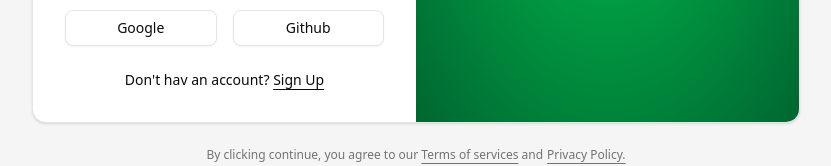
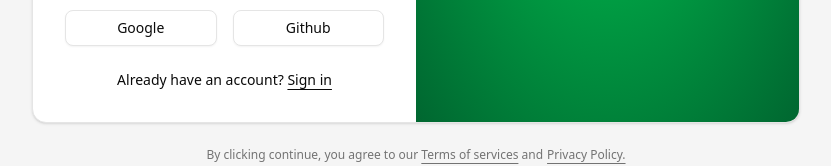
Before and after one commit to alireza-akbarzadeh/meetail, a Next.js app: page /sign-up in a window 1280 px wide. Shown: the part 586-752 px from the top of the page, without its empty margins (224-1055 px from the left). Built offline with nearby package versions, Linux system fonts and the light colour scheme.

Commit message:
Add Prettier config and update auth UI and home page
Added a Prettier configuration file with specific formatting rules. Updated the sign-up view to fix incorrect text and link redirection. Modified the home page to integrate session handling using the auth client.

```diff
--- a/src/app/page.tsx
+++ b/src/app/page.tsx
@@ -1,5 +1,11 @@
-export default function Home() {
+import {authClient} from "@/lib/auth-client";
+
+export  default async function Home() {
+
+  const { data } = await authClient.getSession()
+
   return <div className="flex flex-col gap-4 max-w-lg mx-auto">
-
+    {data?.session?.token && <div>Logged in</div>}
+    this is a test
   </div>
 }
--- a/src/modules/auth/ui/sign-up-view.tsx
+++ b/src/modules/auth/ui/sign-up-view.tsx
@@ -153,10 +153,8 @@ export function SignUpView() {
                   </Button>
                 </div>
                 <div className="text-center text-sm">
-                  Don&#39;t hav an account?{' '}
-                  <Link href="/sign-up" className="underline underline-offset-4">
-                    Sign Up
-                  </Link>
+                  Already have an account?{' '}
+                  <Link href="/sign-in" className="underline underline-offset-4">Sign in</Link>
                 </div>
               </div>
             </form>
```
Also changed, not shown: 1 other file (tests, documents, lock files or other folders).
